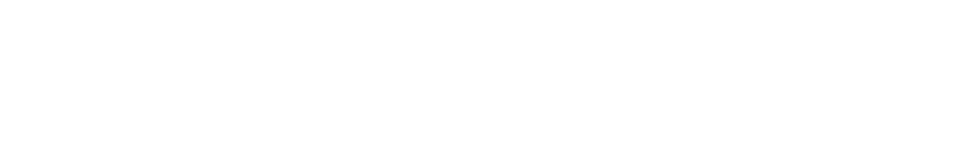
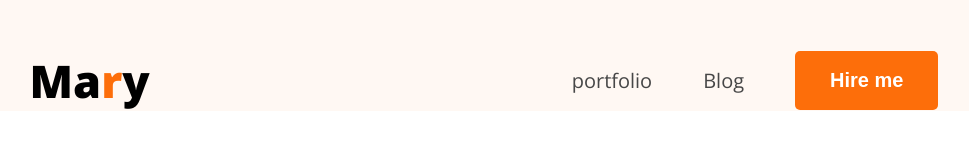
Before and after one commit to MdMonerujammanMunna/hero-dev-portfolio, a plain HTML site: page index.html in a window 1280 px wide. Shown: the whole page, without its empty margins (156-1125 px from the left). Drawn offline with nearby package versions, Linux system fonts and the light colour scheme.

Commit message:
design nav-bar and styled according to design

```diff
--- a/index.html
+++ b/index.html
@@ -15,7 +15,18 @@
 </head>
 
 <body>
-
+    <header>
+        <nav>
+            <div class="logo">
+                <h2>Ma<span>r</span>y</h2>
+            </div>
+            <ul class="manu">
+                <li><a href="">portfolio</a></li>
+                <li><a href="">Blog</a></li>
+                <li><button class="btn">Hire me</button></li>
+            </ul>
+        </nav>
+    </header>
 </body>
 
 </html>
--- a/style.css
+++ b/style.css
@@ -3,3 +3,56 @@
     padding: 0;
     box-sizing: border-box;
 }
+
+/* shared style */
+.logo h2 {
+    font-size: 45px;
+    font-weight: 900;
+}
+
+.logo h2 span {
+    color: #FD6E0A;
+}
+
+.btn {
+    background-color: #FD6E0A;
+    border: none;
+    padding: 18px 35px;
+    border-radius: 5px;
+    font-size: 20px;
+    font-weight: bold;
+    color: white;
+}
+
+/* main style */
+body {
+    font-family: "Open Sans", sans-serif;
+    font-optical-sizing: auto;
+}
+
+header {
+    background-color: #FFF8F3;
+    padding-top: 50px;
+}
+
+nav {
+    width: 71%;
+    max-width: 1140px;
+    margin: 0 auto;
+    display: flex;
+    justify-content: space-between;
+    align-items: center;
+}
+
+nav .manu {
+    display: flex;
+    list-style-type: none;
+    gap: 51px;
+    align-items: center;
+}
+
+nav .manu a {
+    font-size: 20px;
+    color: #474747;
+    text-decoration: none;
+}
```
